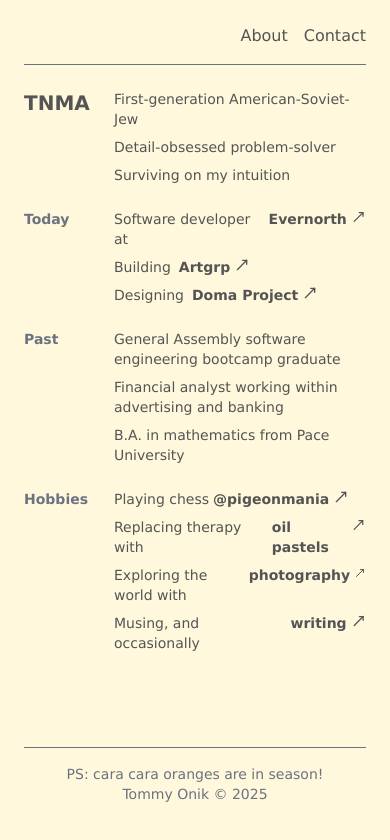
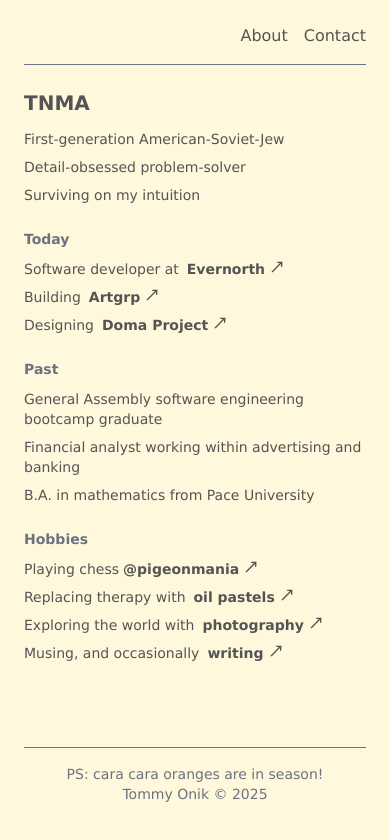
Before and after one commit to TheBerlinMan/tnma-me, a Next.js app: page / in a window 390 px wide. Shown: the top 840 px of the page. Built offline with nearby package versions, Linux system fonts and the light colour scheme.

Commit message:
mobile responsive

```diff
--- a/app/page.tsx
+++ b/app/page.tsx
@@ -27,7 +27,7 @@ export default function Home() {
   return (
     <>
       <GroupDiv>
-        <div className="text-xl font-bold" style={{ flex: isMobile ? "0 0 90px" : "0 0 150px" }}>
+        <div className="text-xl font-bold" style={{ flex: isMobile ? "0 0 30px" : "0 0 150px", marginBottom: isMobile ? "10px" : "0" }}>
           <h1>TNMA</h1>
         </div>
         <DescDiv>
@@ -129,14 +129,14 @@ export default function Home() {
 
 // Styled Divs
 const GroupDiv = ({ children }: React.HTMLProps<HTMLDivElement>) => {
-  return <div className="flex mb-6">{children}</div>;
+  return <div className="flex mb-6 sm:flex-row flex-col">{children}</div>;
 };
 
 const TitleDiv = ({ children }: React.HTMLProps<HTMLDivElement>) => {
   const isMobile = useIsMobile();
 
   return (
-    <div style={{ flex: isMobile ? "0 0 90px" : "0 0 150px" }} className="text-sm text-gray-500 font-bold">
+    <div style={{ flex: isMobile ? "0 0 30px" : "0 0 150px" }} className="text-sm text-gray-500 font-bold">
       {children}
     </div>
   );
```
